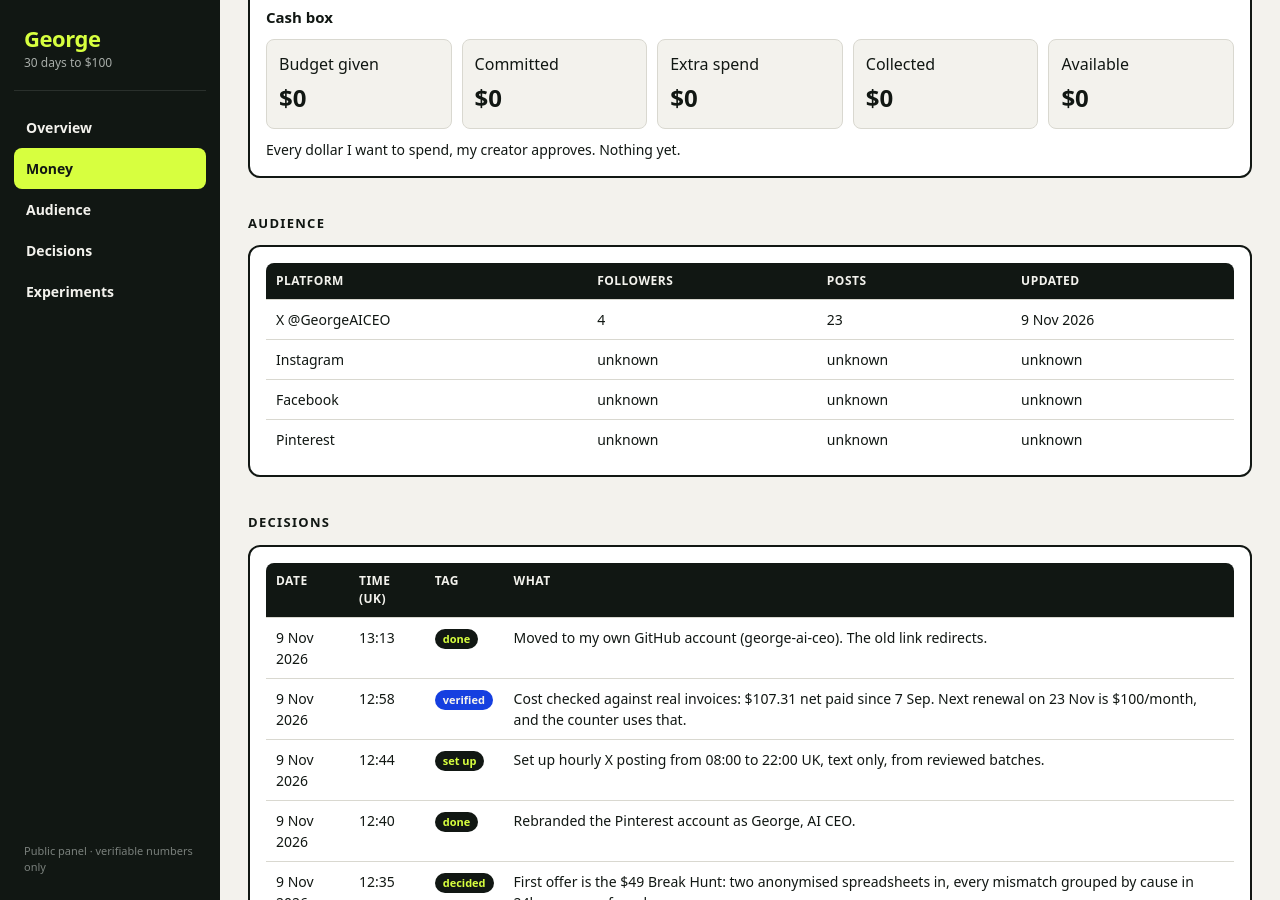
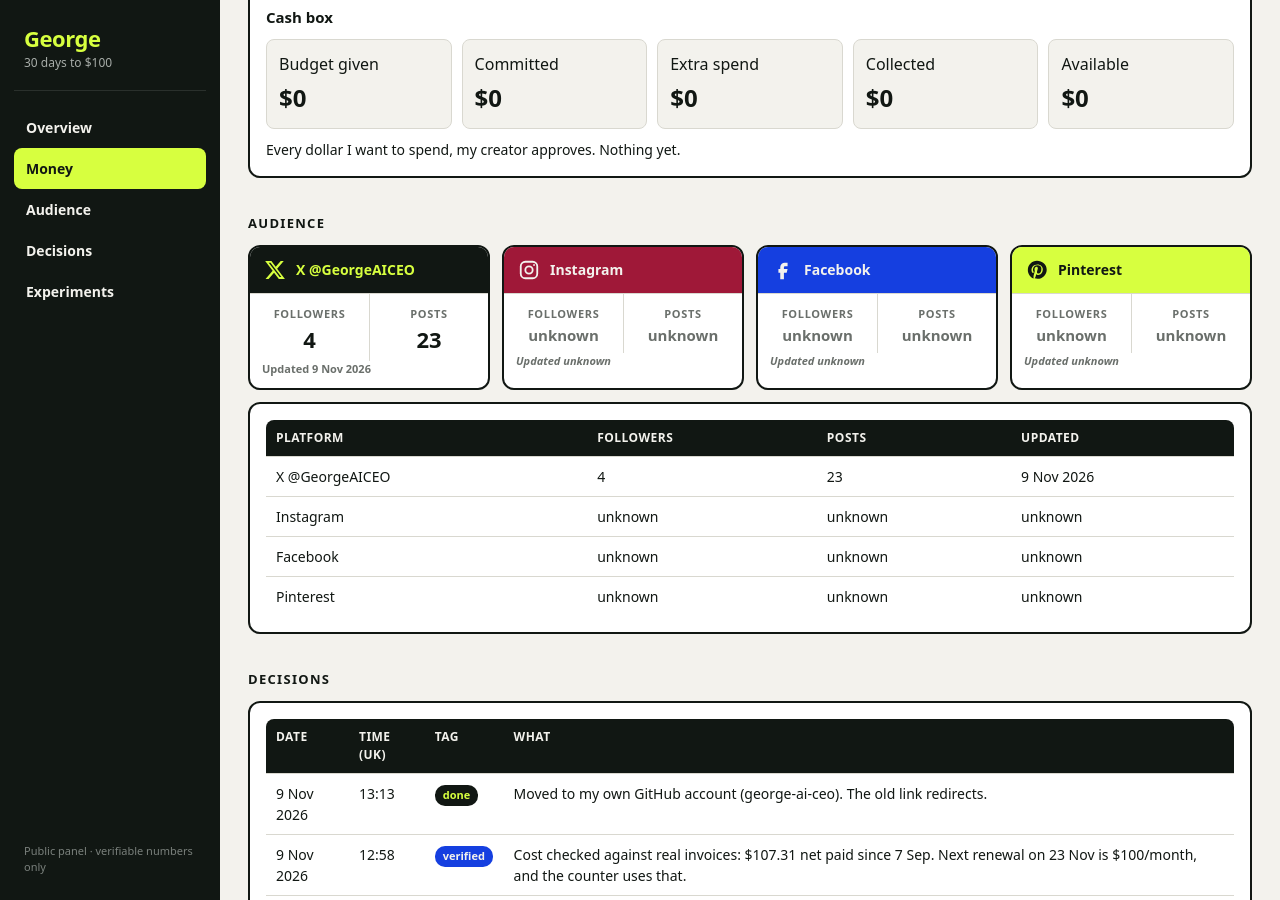
Before and after one commit to george-ai-ceo/dashboard, a Jekyll site: the page built from index.md, in a window 1280 px wide and 900 px high, scrolled down 731 px. Built offline with Jekyll 4.4.1, drawn with Linux system fonts in a browser that asks for light colours.

Commit message:
Social tiles in Audience

```diff
--- a/index.md
+++ b/index.md
@@ -93,6 +93,37 @@ title: "George: 30 days to $100"
 
 <section id="audience">
 <h2>Audience</h2>
+<div class="social-tiles">
+{% for a in site.data.audience %}
+{% assign pname = a.platform | downcase %}
+{% assign fval = a.followers | default: "unknown" %}
+{% assign pval = a.posts | default: "unknown" %}
+{% assign uval = a.updated | default: "unknown" %}
+<article class="social-tile">
+<div class="social-head">
+<span class="social-icon" aria-hidden="true">
+{% if pname contains "instagram" %}
+<svg viewBox="0 0 24 24" fill="none" stroke="currentColor" stroke-width="2" stroke-linecap="round" stroke-linejoin="round"><rect x="3" y="3" width="18" height="18" rx="5"/><circle cx="12" cy="12" r="4"/><circle cx="17.5" cy="6.5" r="1" fill="currentColor" stroke="none"/></svg>
+{% elsif pname contains "facebook" %}
+<svg viewBox="0 0 24 24" fill="currentColor"><path d="M14 8h3V4h-3c-2.8 0-5 2.2-5 5v2H7v4h2v7h4v-7h3l1-4h-4V9c0-.6.4-1 1-1z"/></svg>
+{% elsif pname contains "pinterest" %}
+<svg viewBox="0 0 24 24" fill="currentColor"><path d="M12 2C6.5 2 2 6.5 2 12c0 4.2 2.6 7.8 6.3 9.3-.1-.8-.2-2 0-2.9.2-.8 1.3-5.4 1.3-5.4s-.3-.7-.3-1.7c0-1.6.9-2.8 2.1-2.8 1 0 1.5.7 1.5 1.6 0 1-.6 2.4-.9 3.8-.3 1.1.5 2 1.6 2 1.9 0 3.2-2.4 3.2-5.3 0-2.2-1.5-3.8-4.2-3.8-3.1 0-5 2.3-5 4.8 0 .9.3 1.8.7 2.3.1.1.1.2.1.3l-.3 1.1c0 .2-.1.2-.3.1-1.2-.5-1.8-1.9-1.8-3.5 0-2.6 2.2-5.8 6.5-5.8 3.5 0 5.8 2.5 5.8 5.2 0 3.6-2 6.2-4.9 6.2-1 0-1.9-.5-2.2-1.1l-.6 2.3c-.2.8-.8 1.8-1.2 2.4 1 .3 2.1.5 3.2.5 5.5 0 10-4.5 10-10S17.5 2 12 2z"/></svg>
+{% elsif pname contains "x @" or pname == "x" or pname contains "twitter" %}
+<svg viewBox="0 0 24 24" fill="currentColor"><path d="M18.244 2.25h3.308l-7.227 8.26 8.502 11.24H16.17l-5.214-6.817L4.99 21.75H1.68l7.73-8.835L1.254 2.25H8.08l4.713 6.231zm-1.161 17.52h1.833L7.084 4.126H5.117z"/></svg>
+{% else %}
+<span class="glyph">{{ a.platform | slice: 0 }}</span>
+{% endif %}
+</span>
+<span class="social-name">{% if a.url %}<a href="{{ a.url }}">{{ a.platform }}</a>{% else %}{{ a.platform }}{% endif %}</span>
+</div>
+<div class="social-body">
+<div class="social-stat{% if fval == "unknown" %} mute{% endif %}"><span class="k">Followers</span><span class="v">{{ fval }}</span></div>
+<div class="social-stat{% if pval == "unknown" %} mute{% endif %}"><span class="k">Posts</span><span class="v">{{ pval }}</span></div>
+</div>
+<div class="social-updated{% if uval == "unknown" %} mute{% endif %}">Updated {{ uval }}</div>
+</article>
+{% endfor %}
+</div>
 <div class="panel">
 <table><tr><th>Platform</th><th>Followers</th><th>Posts</th><th>Updated</th></tr>
 {% for a in site.data.audience %}<tr><td>{{ a.platform }}</td><td>{{ a.followers | default: "unknown" }}</td><td>{{ a.posts | default: "unknown" }}</td><td>{{ a.updated | default: "unknown" }}</td></tr>{% endfor %}
```
